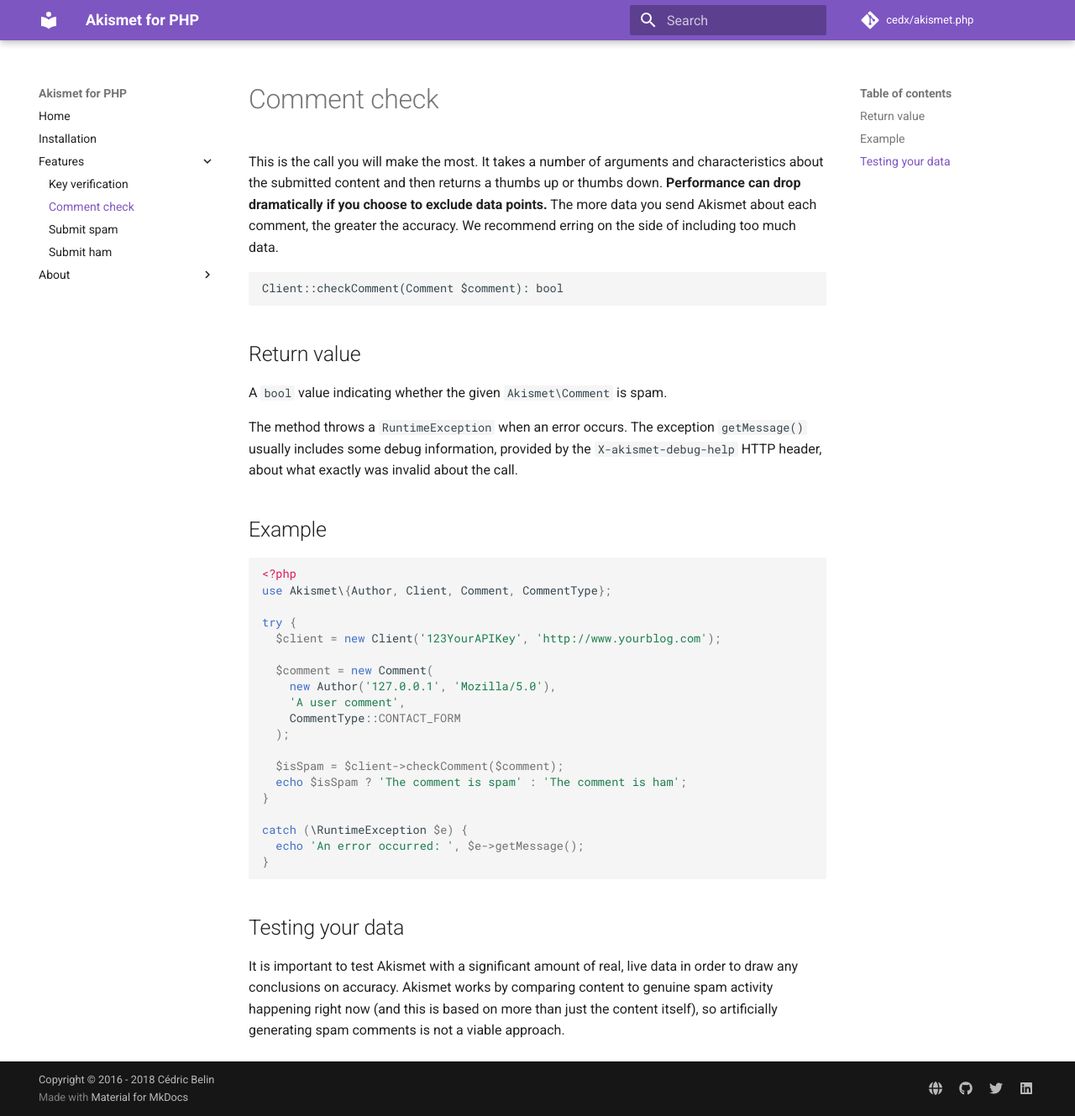
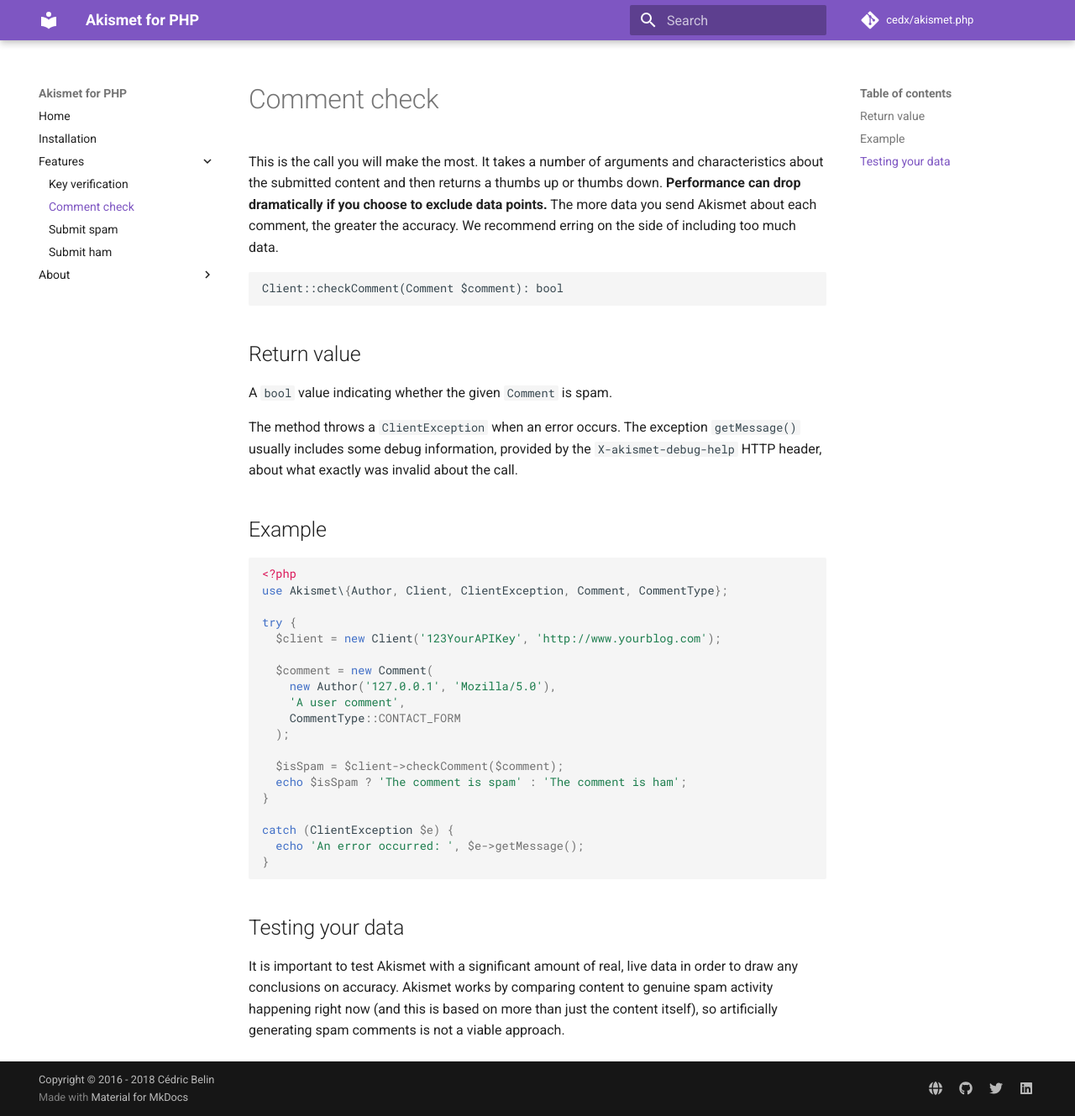
Before and after one commit to cedx/akismet.php, an MkDocs documentation site: the page built from doc/features/comment-check.md, in a window 1280 px wide and 1329 px high. Shown: the whole window at 84% size. Built offline with MkDocs 1.6.1 and Material for MkDocs 9.7.7, drawn with Linux system fonts in a browser that asks for light colours; comment, search, counter and statistics services are not loaded; old or Windows-style settings are respelled for this version of MkDocs.

Commit message:
Better exception handling

````diff
--- a/doc/features/comment-check.md
+++ b/doc/features/comment-check.md
@@ -9,16 +9,16 @@ Client::checkComment(Comment $comment): bool
 ```
 
 ## Return value
-A `bool` value indicating whether the given `Akismet\Comment` is spam.
+A `bool` value indicating whether the given `Comment` is spam.
 
-The method throws a `RuntimeException` when an error occurs.
+The method throws a `ClientException` when an error occurs.
 The exception `getMessage()` usually includes some debug information, provided by the `X-akismet-debug-help` HTTP header, about what exactly was invalid about the call.
 
 ## Example
 
 ```php
 <?php
-use Akismet\{Author, Client, Comment, CommentType};
+use Akismet\{Author, Client, ClientException, Comment, CommentType};
 
 try {
   $client = new Client('123YourAPIKey', 'http://www.yourblog.com');
@@ -33,7 +33,7 @@ try {
   echo $isSpam ? 'The comment is spam' : 'The comment is ham';
 }
 
-catch (\RuntimeException $e) {
+catch (ClientException $e) {
   echo 'An error occurred: ', $e->getMessage();
 }
 ```
````
Also changed, not shown: README.md (+3 -3 lines), doc/features/key-verification.md (+3 -3 lines), doc/features/submit-ham.md (+2 -2 lines), 1 other file.
